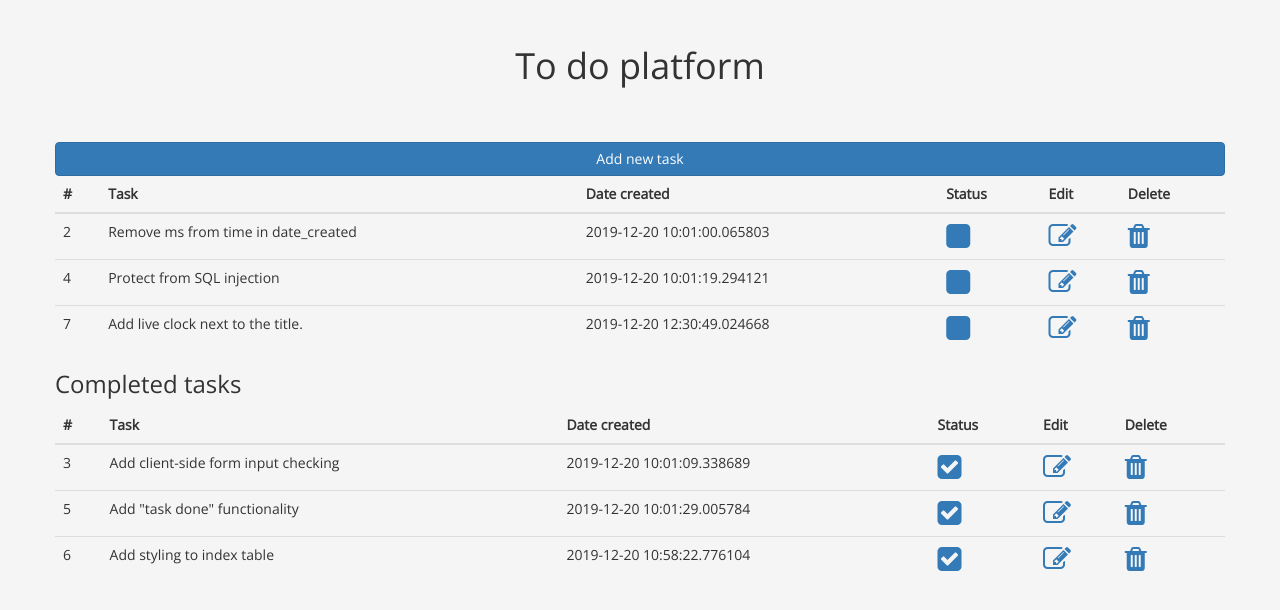
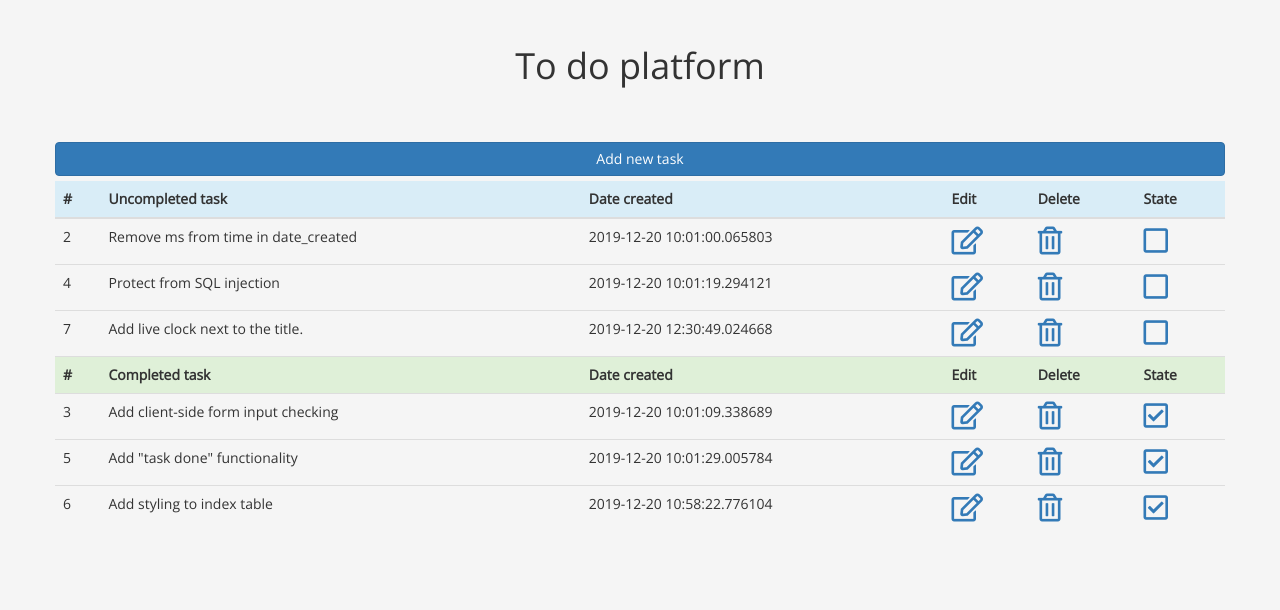
Before and after one commit to NickT5/reminder, a Flask app: page / in a window 1280 px wide. Shown: the top 610 px of the page. Run offline with Flask 2, Linux system fonts and the light colour scheme; data comes from the database, SQL or seed files in the repository; both versions use the stored data as it was after the commit; some libraries are stand-ins or nearby versions.

Commit message:
Improve styling and UX.

```diff
--- a/static/css/style.css
+++ b/static/css/style.css
@@ -13,5 +13,6 @@ body{
     padding-bottom: 4%;
 }
 .my_button{
-    width: 100%
+    width: 100%;
+    margin-bottom: 5px;
 }
--- a/templates/index.html
+++ b/templates/index.html
@@ -17,53 +17,49 @@
         <div class="row">
             <div class="col">
                 <div class="table-responsive">
+                    <!-- Table with tasks -->
                     <table class="table">
                         <thead>
-                            <tr>
+                            <!-- Uncompleted tasks -->
+                            <tr class="info">
                                 <th>#</th>
-                                <th>Task</th>
+                                <th>Uncompleted task</th>
                                 <th>Date created</th>
-                                <th>Status</th>
                                 <th>Edit</th>
                                 <th>Delete</th>
+                                <th>State</th>
                             </tr>
                         </thead>
                         <tbody>
                             {% for task in todo_tasks %}
                             <tr>
                                 <td>{{task.id}}</td><td>{{task.text}}</td><td>{{task.date_created}}</td>
-                                <td><a href="/toggle_state?id={{task.id}}" id="state_{{task.id}}"><i class="fa fa-square fa-2x"></i></a></td>
-                                <td><a href="/edit_form?id={{task.id}}" id="edit_{{task.id}}"><i class="fa fa-edit fa-2x"></i></a></td>
-                                <td><a href="/delete_task?id={{task.id}}" id="del_{{task.id}}"><i class="fa fa-trash fa-2x"></i></a></td>
+                                <td><a href="/edit_form?id={{task.id}}" id="edit_{{task.id}}"><i class="far fa-edit fa-2x"></i></a></td>
+                                <td><a href="/delete_task?id={{task.id}}" id="del_{{task.id}}"><i class="far fa-trash-alt fa-2x"></i></a></td>
+                                <td><a href="/toggle_state?id={{task.id}}" id="state_{{task.id}}"><i class="far fa-square fa-2x"></i></a></td>
+                            </tr>
+                            {% endfor %}
+
+                            <!-- Completed tasks -->
+                            <tr class="success">
+                                <th>#</th>
+                                <th>Completed task</th>
+                                <th>Date created</th>
+                                <th>Edit</th>
+                                <th>Delete</th>
+                                <th>State</th>
+                            </tr>
+                            {% for task in completed_tasks %}
+                            <tr>
+                                <td>{{task.id}}</td><td>{{task.text}}</td><td>{{task.date_created}}</td>
+                                <td><a href="/edit_form?id={{task.id}}" id="edit_{{task.id}}"><i class="far fa-edit fa-2x"></i></a></td>
+                                <td><a href="/delete_task?id={{task.id}}" id="del_{{task.id}}"><i class="far fa-trash-alt fa-2x"></i></a></td>
+                                <td><a href="/toggle_state?id={{task.id}}" id="status_{{task.id}}"><i class="far fa-check-square fa-2x"></i></a></td>
                             </tr>
                             {% endfor %}
                         </tbody>
                     </table>
 
-                    <!-- Table with complete tasks -->
-                    <h3>Completed tasks</h3>
-                    <table class="table">
-                        <thead>
-                            <tr>
-                                <th>#</th>
-                                <th>Task</th>
-                                <th>Date created</th>
-                                <th>Status</th>
-                                <th>Edit</th>
-                                <th>Delete</th>
-                            </tr>
-                        </thead>
-                        <tbody>
-                            {% for task in completed_tasks %}
-                            <tr>
-                                <td>{{task.id}}</td><td>{{task.text}}</td><td>{{task.date_created}}</td>
-                                <td><a href="/toggle_state?id={{task.id}}" id="status_{{task.id}}"><i class="fa fa-check-square fa-2x"></i></a></td>
-                                <td><a href="/edit_form?id={{task.id}}" id="edit_{{task.id}}"><i class="fa fa-edit fa-2x"></i></a></td>
-                                <td><a href="/delete_task?id={{task.id}}" id="del_{{task.id}}"><i class="fa fa-trash fa-2x"></i></a></td>
-                            </tr>
-                            {% endfor %}
-                        </tbody>
-                    </table>
                 </div>
             </div>
         </div>
--- a/templates/layout.html
+++ b/templates/layout.html
@@ -1,4 +1,7 @@
 {% extends "bootstrap/base.html" %}
+
+
+{% block html_attribs %} lang="en"{% endblock %}
 
 {% block head %}
     {{ super() }}
@@ -8,5 +11,6 @@
 {% block styles %}
     {{ super() }}
     <link rel="stylesheet" href="{{ url_for('static', filename='css/style.css') }}">
-    <link rel="stylesheet" href="https://cdnjs.cloudflare.com/ajax/libs/font-awesome/4.7.0/css/font-awesome.min.css">
+    <!--<link rel="stylesheet" href="https://cdnjs.cloudflare.com/ajax/libs/font-awesome/4.7.0/css/font-awesome.min.css">-->
+    <link rel="stylesheet" href="https://use.fontawesome.com/releases/v5.12.0/css/all.css">
 {% endblock %}
```
Also changed, not shown: database.db.
